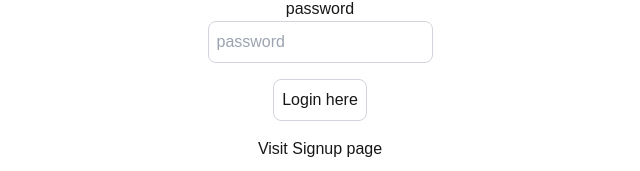
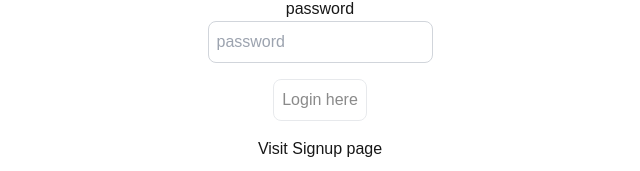
Before and after one commit to khanSaif123/auth_sign_up_Nextjs, a Next.js app: page /login in a window 1280 px wide. Shown: the part 375-546 px from the top of the page, without its empty margins (320-960 px from the left). Built offline with nearby package versions, Linux system fonts and the light colour scheme.

Commit message:
variable fix

```diff
--- a/src/app/login/page.tsx
+++ b/src/app/login/page.tsx
@@ -1,48 +1,35 @@
 "use client";
 import Link from "next/link";
-import React, {useEffect} from "react";
-import {useRouter} from "next/navigation";
+import React, { useEffect } from "react";
+import { useRouter } from "next/navigation";
 import axios from "axios";
 import { toast } from "react-hot-toast";
-
-
-
-
 
 export default function LoginPage() {
     const router = useRouter();
     const [user, setUser] = React.useState({
         email: "",
         password: "",
-
-    })
-    const [buttonDisabled, setButtonDisabled] = React.useState(false);
+    });
     const [loading, setLoading] = React.useState(false);
-
 
     const onLogin = async () => {
         try {
             setLoading(true);
             const response = await axios.post("/api/users/login", user);
             console.log("Login success", response.data);
-            toast.success("Login Successfully")
+            toast.success("Login Successfully");
             router.push("/profile");
-        } catch (error:any) {
+        } catch (error: any) {
             console.log("Login failed", error.message);
             toast.error(error.message);
             toast.error("Check your login ID or Password");
-        } finally{
+        } finally {
             setLoading(false);
         }
-    }
+    };
 
-    useEffect(() => {
-        if(user.email.length > 0 && user.password.length > 0) {
-            setButtonDisabled(false);
-        } else{
-            setButtonDisabled(true);
-        }
-    }, [user]);
+    const buttonDisabled = user.email.length === 0 || user.password.length === 0; // Set buttonDisabled based on user input
 
     return (
         <div className="flex flex-col items-center justify-center min-h-screen py-2">
@@ -55,7 +42,7 @@ export default function LoginPage() {
                 id="email"
                 type="text"
                 value={user.email}
-            onChange={(e) => setUser({...user, email: e.target.value})}
+                onChange={(e) => setUser({ ...user, email: e.target.value })}
                 placeholder="email"
             />
             <label htmlFor="password">password</label>
@@ -64,14 +51,17 @@ export default function LoginPage() {
                 id="password"
                 type="password"
                 value={user.password}
-            onChange={(e) => setUser({...user, password: e.target.value})}
+                onChange={(e) => setUser({ ...user, password: e.target.value })}
                 placeholder="password"
             />
             <button
                 onClick={onLogin}
-            className="p-2 border border-gray-300 rounded-lg mb-4 focus:outline-none focus:border-gray-600">Login here</button>
+                disabled={buttonDisabled} // Disable button if either input is empty
+                className={`p-2 border border-gray-300 rounded-lg mb-4 focus:outline-none focus:border-gray-600 ${buttonDisabled ? 'opacity-50 cursor-not-allowed' : ''}`} // Optional: style for disabled button
+            >
+                Login here
+            </button>
             <Link href="/signup">Visit Signup page</Link>
         </div>
-    )
-
+    );
 }
--- a/src/app/profile/[id]/page.tsx
+++ /dev/null
@@ -1,12 +0,0 @@
-export default function UserProfile({params}: any) {
-    return (
-        <div className="flex flex-col items-center justify-center min-h-screen py-2">
-            <h1>Profile</h1>
-            <hr />
-            <p className="text-4xl">Profile page
-            <span className=" p-2 ml-2 rounded bg-orange-500 text-black">{params.id}</span>
-            </p>
-
-            </div>
-    )
-}
```
Lines whose indentation alone changed are shown as unchanged.
